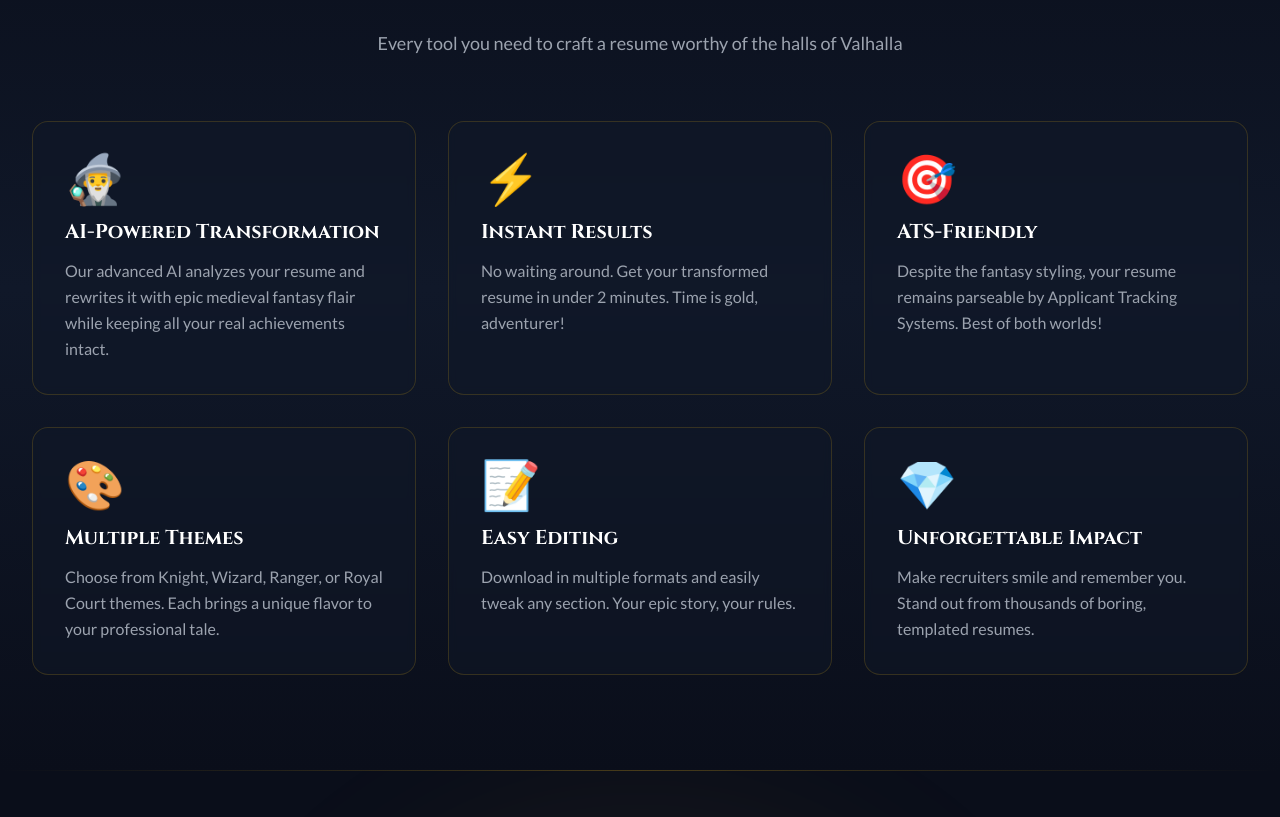
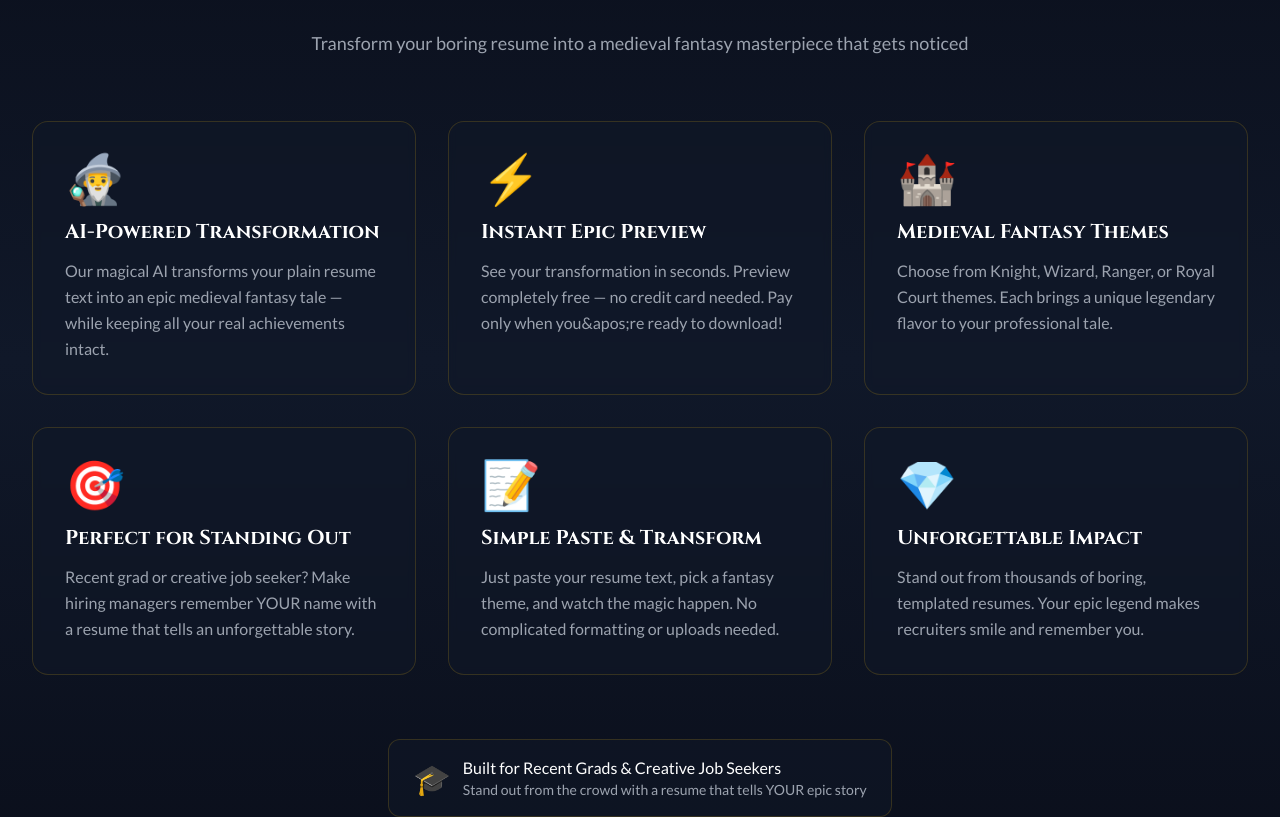
Before and after one commit to INDEX-prog/epiccv, a Next.js app: page / in a window 1280 px wide. Shown: the part 1340-2157 px from the top of the page. Built offline with nearby package versions, Linux system fonts and the light colour scheme.

Commit message:
fix: apply user modifications

```diff
--- a/components/Features.tsx
+++ b/components/Features.tsx
@@ -8,37 +8,37 @@ export default function Features() {
       icon: "🧙‍♂️",
       title: "AI-Powered Transformation",
       description:
-        "Our advanced AI analyzes your resume and rewrites it with epic medieval fantasy flair while keeping all your real achievements intact.",
+        "Our magical AI transforms your plain resume text into an epic medieval fantasy tale — while keeping all your real achievements intact.",
     },
     {
       icon: "⚡",
-      title: "Instant Results",
+      title: "Instant Epic Preview",
       description:
-        "No waiting around. Get your transformed resume in under 2 minutes. Time is gold, adventurer!",
+        "See your transformation in seconds. Preview completely free — no credit card needed. Pay only when you&apos;re ready to download!",
+    },
+    {
+      icon: "🏰",
+      title: "Medieval Fantasy Themes",
+      description:
+        "Choose from Knight, Wizard, Ranger, or Royal Court themes. Each brings a unique legendary flavor to your professional tale.",
     },
     {
       icon: "🎯",
-      title: "ATS-Friendly",
+      title: "Perfect for Standing Out",
       description:
-        "Despite the fantasy styling, your resume remains parseable by Applicant Tracking Systems. Best of both worlds!",
-    },
-    {
-      icon: "🎨",
-      title: "Multiple Themes",
-      description:
-        "Choose from Knight, Wizard, Ranger, or Royal Court themes. Each brings a unique flavor to your professional tale.",
+        "Recent grad or creative job seeker? Make hiring managers remember YOUR name with a resume that tells an unforgettable story.",
     },
     {
       icon: "📝",
-      title: "Easy Editing",
+      title: "Simple Paste & Transform",
       description:
-        "Download in multiple formats and easily tweak any section. Your epic story, your rules.",
+        "Just paste your resume text, pick a fantasy theme, and watch the magic happen. No complicated formatting or uploads needed.",
     },
     {
       icon: "💎",
       title: "Unforgettable Impact",
       description:
-        "Make recruiters smile and remember you. Stand out from thousands of boring, templated resumes.",
+        "Stand out from thousands of boring, templated resumes. Your epic legend makes recruiters smile and remember you.",
     },
   ];
 
@@ -53,14 +53,14 @@ export default function Features() {
         {/* Section Header */}
         <div className="text-center mb-16">
           <span className="inline-block px-4 py-2 bg-gold-500/10 border border-gold-500/30 rounded-full text-gold-400 text-sm font-medium mb-4">
-            ✨ Features
+            ✨ Why EpicCV?
           </span>
           <h2 className="font-medieval text-3xl sm:text-4xl md:text-5xl font-bold mb-6">
             <span className="text-white">Your </span>
             <span className="gradient-text">Legendary Arsenal</span>
           </h2>
           <p className="text-gray-400 text-lg max-w-2xl mx-auto">
-            Every tool you need to craft a resume worthy of the halls of Valhalla
+            Transform your boring resume into a medieval fantasy masterpiece that gets noticed
           </p>
         </div>
 
@@ -83,6 +83,17 @@ export default function Features() {
             </div>
           ))}
         </div>
+
+        {/* Target Audience Callout */}
+        <div className="text-center mt-16">
+          <div className="inline-flex items-center gap-3 px-6 py-4 bg-navy-800/50 border border-gold-500/20 rounded-xl">
+            <span className="text-3xl">🎓</span>
+            <div className="text-left">
+              <p className="text-white font-medium">Built for Recent Grads & Creative Job Seekers</p>
+              <p className="text-gray-400 text-sm">Stand out from the crowd with a resume that tells YOUR epic story</p>
+            </div>
+          </div>
+        </div>
       </div>
     </section>
   );
```
